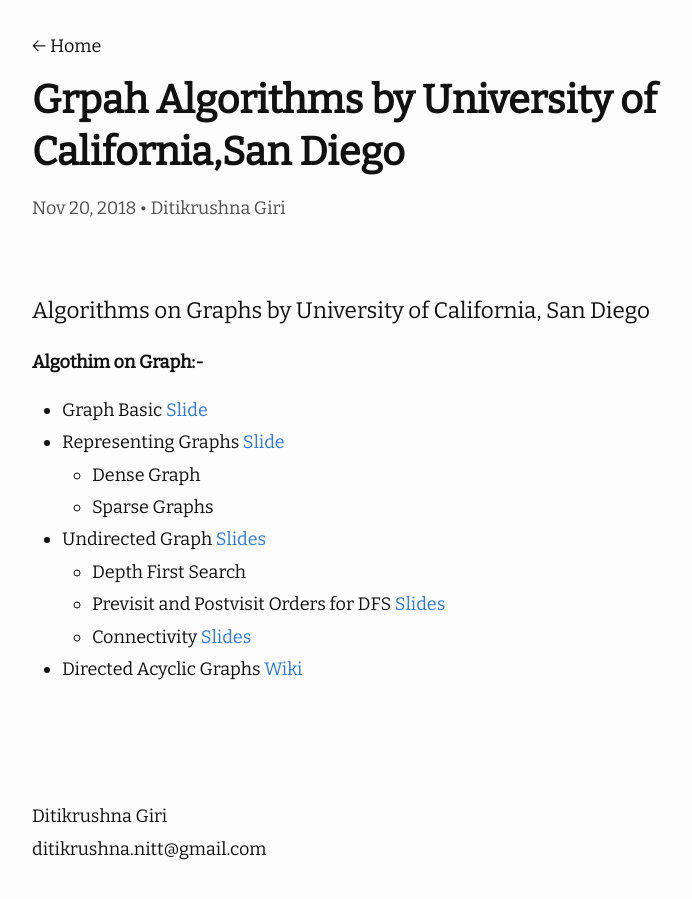
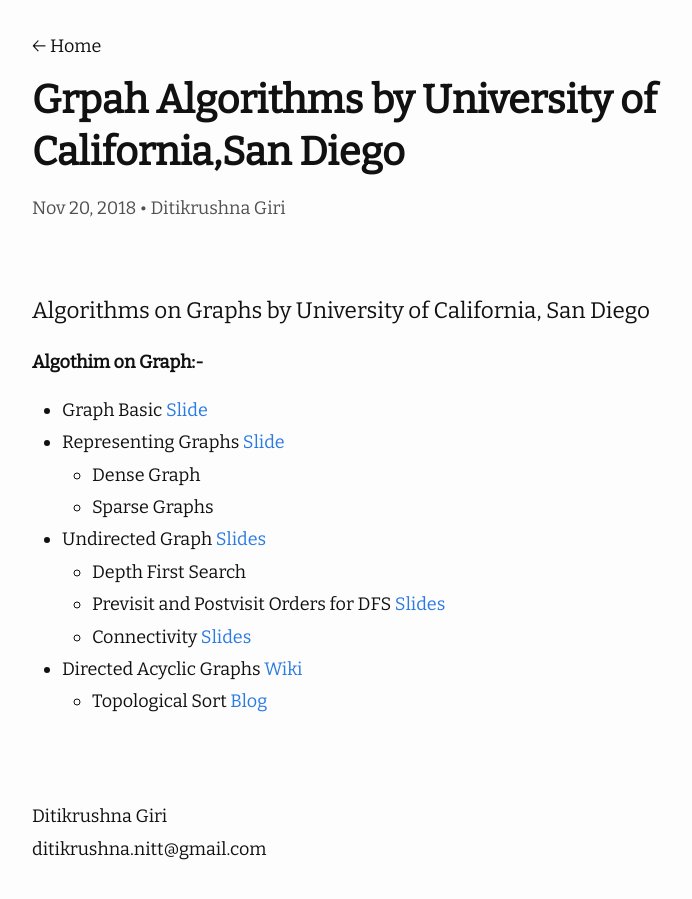
Before and after one commit to ditikrushna/eNotes, a Jekyll site: the page built from _posts/2018-11-20-Grpah Algorithms by University of California,San Diego.md, in a window 1280 px wide. Shown: the whole page, without its empty margins (238-930 px from the left). Built offline with Jekyll 4.4.1, drawn with Linux system fonts in a browser that asks for light colours; nearby versions of some CDN libraries.

Commit message:
Update 2018-11-20-Grpah Algorithms by University of California,San Diego.md

```diff
--- a/_posts/2018-11-20-Grpah Algorithms by University of California,San Diego.md
+++ b/_posts/2018-11-20-Grpah Algorithms by University of California,San Diego.md
@@ -20,3 +20,4 @@ author: "Ditikrushna Giri"
 	- Previsit and Postvisit Orders for DFS [Slides](https://d3c33hcgiwev3.cloudfront.net/_a9267009ba78cede2b66112aa0f9cdb5_09_graph_decomposition_5_pre-and-post-orders.pdf?Expires=1591315200&Signature=eOpvLT6ifP~zTSiMNKL9HbkwgVCKJXuTWeTdQXVm09dAKZz-57boum-NsqTMbNQMqANM3Hf3ILnHhtOz-micDzzxK5ihn5Z78c9h4UOZHYFH-KBhWJKBezWAxG0Xfs7D9KnJhtn~7QurOe1pL7QMTQ-QeRrLR3P6mL5FNdkrPV4_&Key-Pair-Id=APKAJLTNE6QMUY6HBC5A)
 	- Connectivity [Slides](https://d3c33hcgiwev3.cloudfront.net/_a9267009ba78cede2b66112aa0f9cdb5_09_graph_decomposition_4_connectivity.pdf?Expires=1591401600&Signature=MuBF0d5MxLJoez-27KpOQwqgWd1gydPINBt9iW7Od7WyDLeHhdEAz1JNZBPUdJWBqRv9Rlr5qmux3PWxQI15sHz90hUMpWEMU9W50kU95dTwGpgl3vbPehGNl-0wy4UOsJe28frBw6fe~ZHPTv7IK9JeLrLxsN1MwBiYJyEjjWE_&Key-Pair-Id=APKAJLTNE6QMUY6HBC5A)
 - Directed Acyclic Graphs [Wiki](https://en.wikipedia.org/wiki/Directed_acyclic_graph)
+	- Topological Sort [Blog](https://www.geeksforgeeks.org/topological-sorting/)
```
